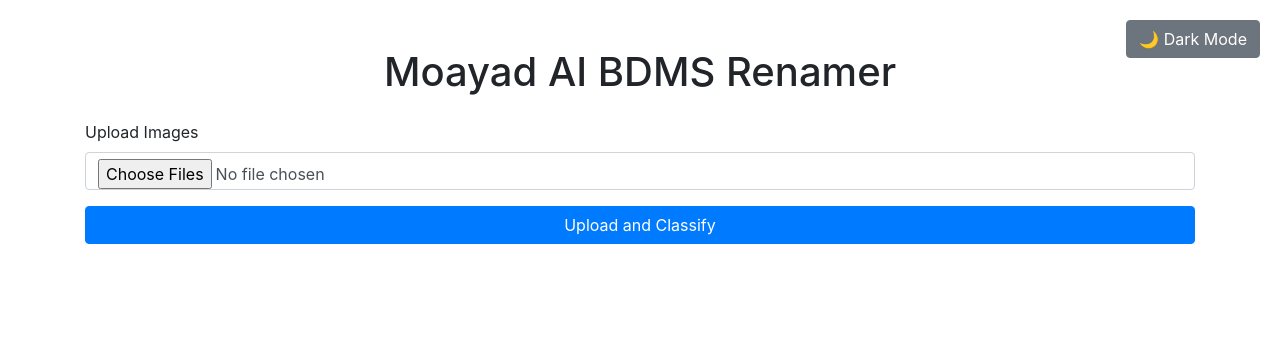
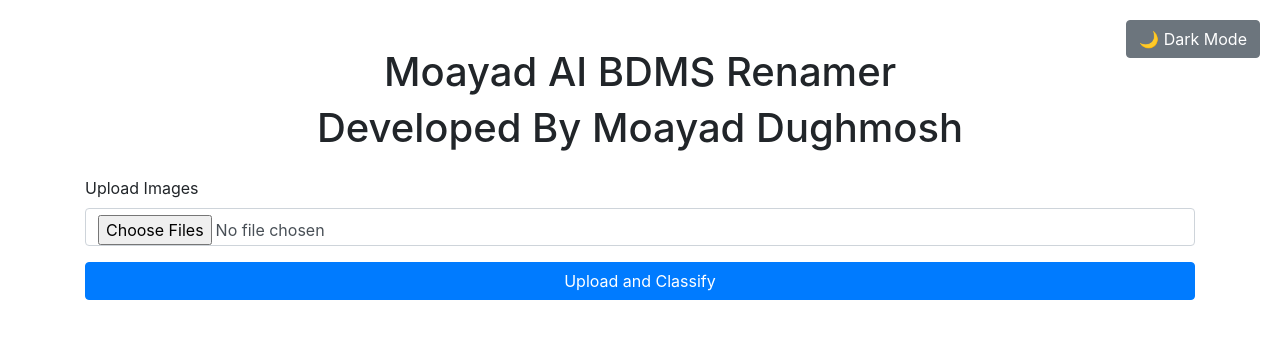
Before and after one commit to Moayad1994-cpu/MoayadAI-BDMSimage-classifier, a Flask app: page / in a window 1280 px wide. Shown: the top 339 px of the page. Run offline with Flask 3, Linux system fonts and the light colour scheme; parts of the project's set-up code (start-up, migrations or seed data) failed here and were passed over; some libraries are stand-ins or nearby versions.

Commit message:
index.html

```diff
--- a/templates/index.html
+++ b/templates/index.html
@@ -26,6 +26,7 @@
     <div id="theme-toggler" class="btn btn-secondary">🌙 Dark Mode</div>
     <div class="container mt-5">
         <h1 class="text-center">Moayad AI BDMS Renamer</h1>
+        <h1 class="text-center">Developed By Moayad Dughmosh</h1>
         <form method="POST" enctype="multipart/form-data" class="mt-4">
             <div class="form-group">
                 <label for="files">Upload Images</label>
```
